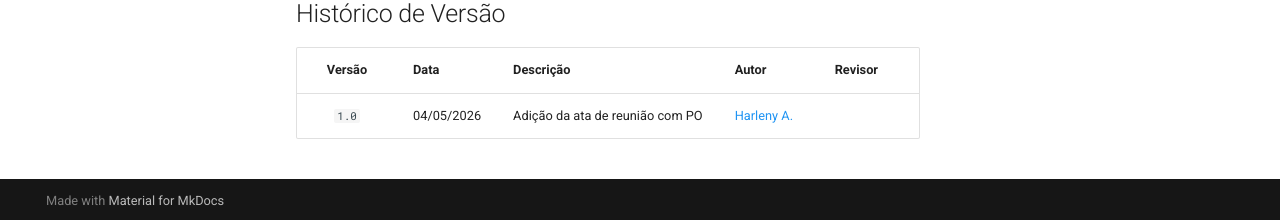
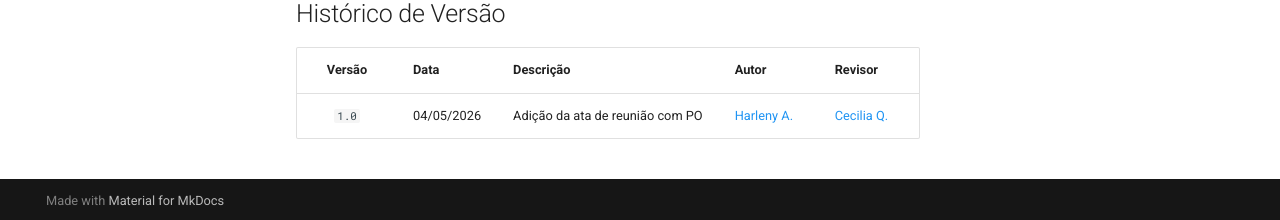
Before and after one commit to fga-eps-mds/2026-1-RetinaScan-Doc, an MkDocs documentation site: the page built from docs/atas-reunioes/Ata-13-EPS-2026-05-04-PO.md, in a window 1280 px wide and 900 px high, scrolled down 1724 px. Shown: the part 677-897 px from the top of the window. Built offline with MkDocs 1.6.1 and Material for MkDocs 9.7.7, drawn with Linux system fonts in a browser that asks for light colours; comment, search, counter and statistics services are not loaded.

Commit message:
Adiciona revisor

```diff
--- a/docs/atas-reunioes/Ata-13-EPS-2026-05-04-PO.md
+++ b/docs/atas-reunioes/Ata-13-EPS-2026-05-04-PO.md
@@ -68,4 +68,4 @@ A reunião consolidou o alinhamento entre equipe e POs sobre o escopo da sprint.
 
 | Versão | Data       | Descrição                | Autor                                              | Revisor                                         |
 | :----: | ---------- | ------------------------ | -------------------------------------------------- | ----------------------------------------------- |
-| `1.0`  | 04/05/2026 | Adição da ata de reunião com PO | [Harleny A.](https://github.com/Angelicahaas)|  |
+| `1.0`  | 04/05/2026 | Adição da ata de reunião com PO | [Harleny A.](https://github.com/Angelicahaas)|  [Cecilia Q.](https://github.com/cqcoding)|
```
